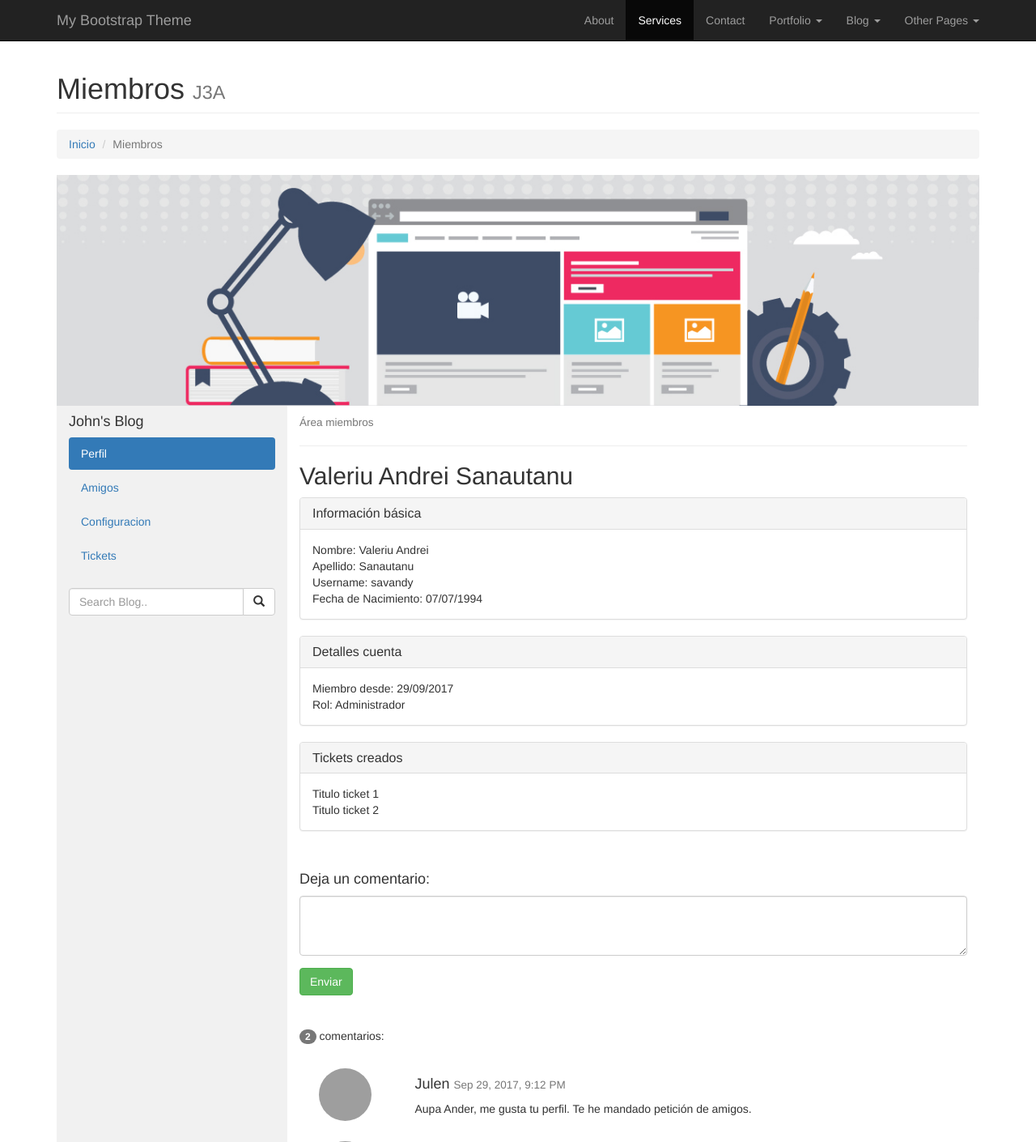
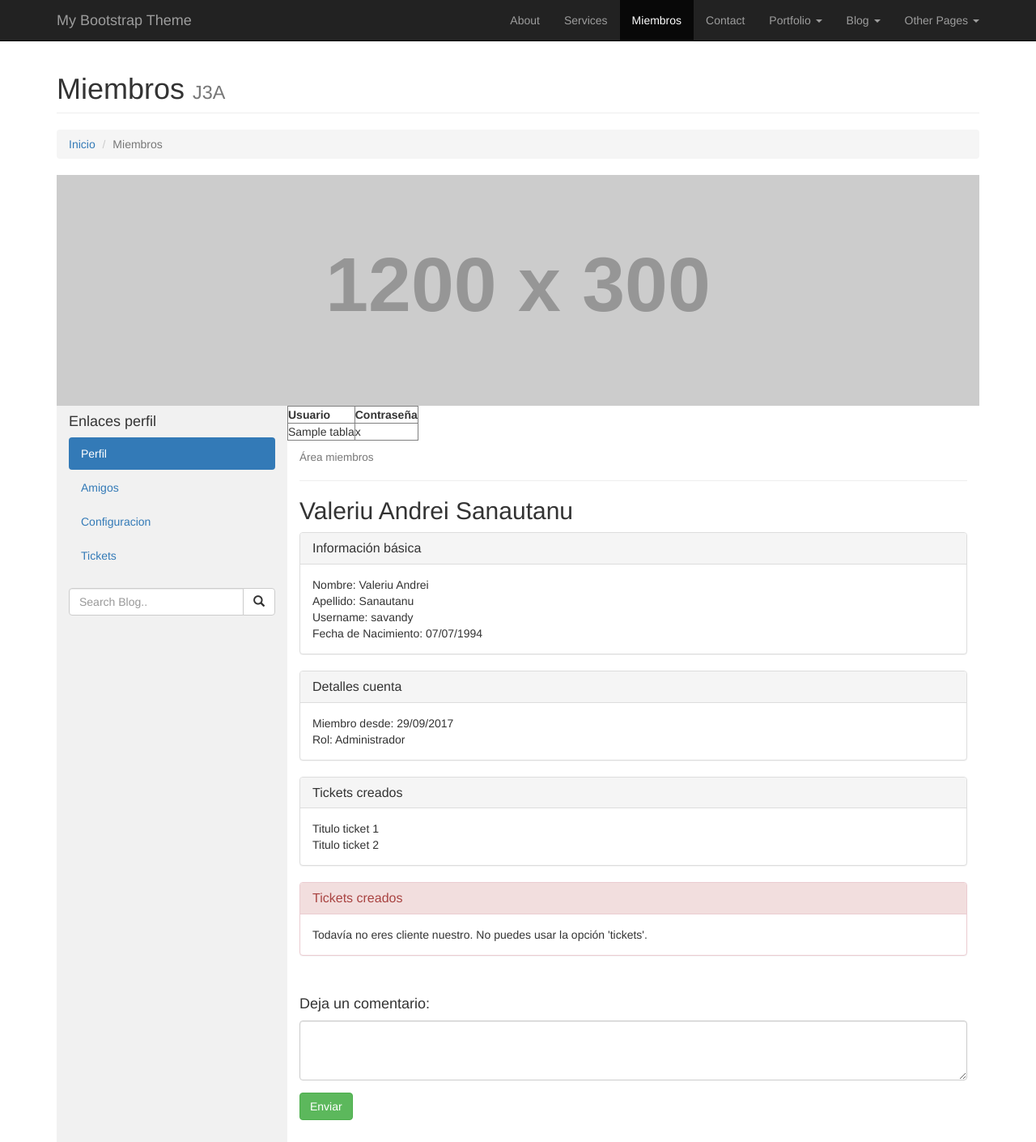
Before and after one commit to Kiwano-sama/J3A, a PHP site: page /clientes/index.php in a window 1280 px wide. Shown: the top 1410 px of the page at 81% size. Run offline with PHP 8.4, Linux system fonts and the light colour scheme; tables that the repository leaves empty or names only in its code hold one stand-in row (values such as "Sample post"); grey boxes labelled with a size stand in for pictures from a placeholder-image service; some libraries are stand-ins or nearby versions; grey boxes are pictures that could not be loaded.

Commit message:
Prueba conexion bbdd

```diff
--- a/clientes/index.php
+++ b/clientes/index.php
@@ -57,9 +57,14 @@
                     <li>
                         <a href="about.html">About</a>
                     </li>
-                    <li class="active">
+                    <li>
                         <a href="services.html">Services</a>
                     </li>
+
+                    <li class="active">
+                        <a href="../miembros.php">Miembros</a>
+                    </li>
+
                     <li>
                         <a href="contact.html">Contact</a>
                     </li>
@@ -145,19 +150,19 @@
         <!-- Image Header -->
         <div class="row">
             <div class="col-lg-12">
-                <img class="img-responsive" src="../img/banner1.jpg" alt="">
+                <img class="img-responsive" src="https://placehold.it/1200x300" alt="">
             </div>
         </div>
         <!-- /.row -->
 <div class="container-fluid">
   <div class="row content">
     <div class="col-sm-3 sidenav">
-      <h4>John's Blog</h4>
+      <h4>Enlaces perfil</h4>
       <ul class="nav nav-pills nav-stacked">
-        <li class="active"><a href="#section1">Perfil</a></li>
-        <li><a href="#section2">Amigos</a></li>
-        <li><a href="#section3">Configuracion</a></li>
-        <li><a href="#section3">Tickets</a></li>
+        <li class="active"><a href="#">Perfil</a></li>
+        <li><a href="./amigos.php">Amigos</a></li>
+        <li><a href="./configuracion.php">Configuracion</a></li>
+        <li><a href="./tickets.php">Tickets</a></li>
       </ul><br>
       <div class="input-group">
         <input type="text" class="form-control" placeholder="Search Blog..">
@@ -169,6 +174,21 @@
       </div>
     </div>
 
+
+<?php
+$link = mysqli_connect('localhost', 'azure', '6#vWHD_$', 'j3a');
+
+$sql = "SELECT * FROM `usuarios_tabla`";
+$result = mysqli_query($link, $sql);
+echo ('<table border="1"><tr><td><b>Usuario</b></td><td><b>Contraseña</b></td></tr>');
+
+while ($row = mysqli_fetch_array($result, MYSQLI_ASSOC)) {
+	echo ("<tr>");
+	echo ("<td>" . $row['nom_usuario'] . "</td><td> " . $row['pass'] . "</td>");
+	echo ("</tr>");
+}
+echo ('</table>');
+?>
 
 
 
@@ -210,6 +230,16 @@
     Titulo ticket 2
   </div>
 </div>
+
+<div class="panel panel-danger">
+ <div class="panel-heading">
+    <h3 class="panel-title">Tickets creados</h3>
+  </div>
+  <div class="panel-body">
+    Todavía no eres cliente nuestro. No puedes usar la opción 'tickets'.
+  </div>
+</div>
+
 
       <br>
 
```
